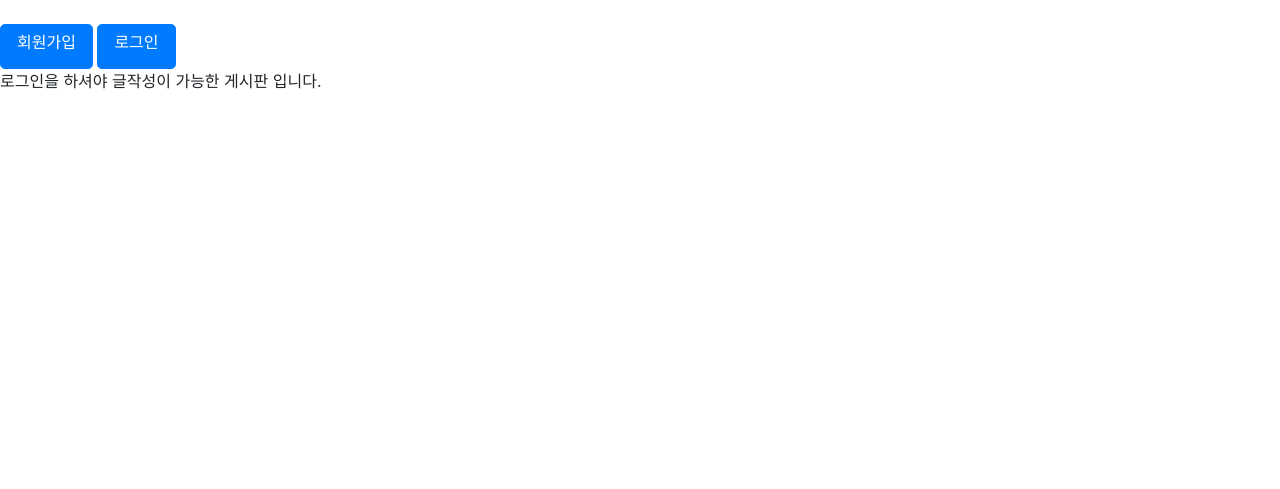
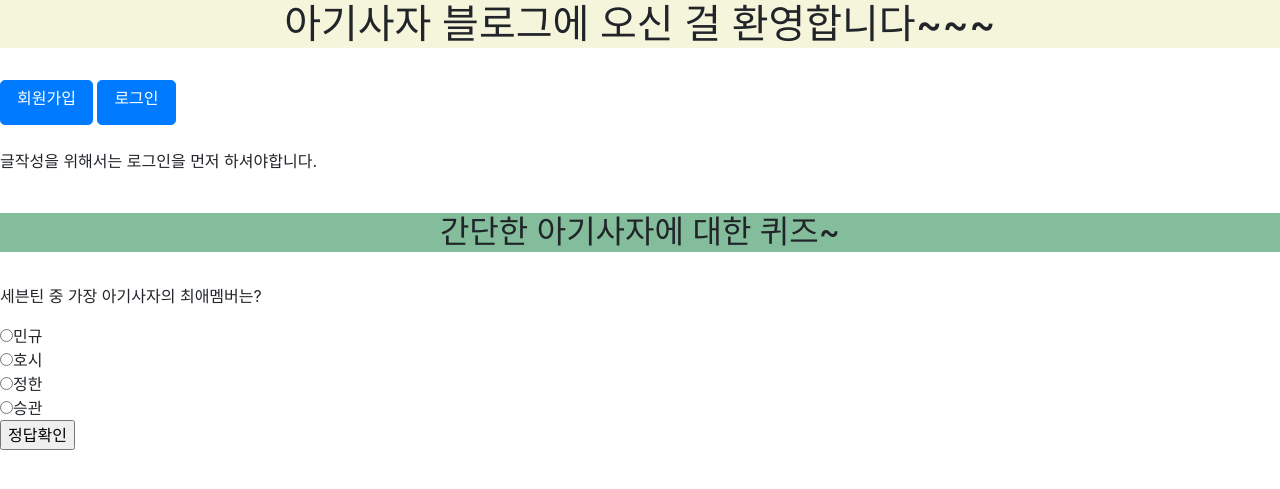
Before and after one commit to KangYeonJae/blog3, a Django app: page / in a window 1280 px wide. Shown: the top 489 px of the page. Run offline with Django 3.2, Linux system fonts and the light colour scheme; some libraries are stand-ins or nearby versions.

Commit message:
1학기중앙과제배포

```diff
--- a/myapp/templates/show.html
+++ b/myapp/templates/show.html
@@ -1,3 +1,15 @@
+<!DOCTYPE html>
+<html>
+    <head>
+        <style>
+            h1{background-color: beige; text-align: center;}
+            h2{background-color: rgb(131, 189, 155); text-align: center;}
+            </style></head>
+            <body>
+                <h1>아기사자 블로그에 오신 걸 환영합니다~~~</h1>
+
+            </body>
+</html>
 <br>
 <link rel="stylesheet" href="https://stackpath.bootstrapcdn.com/bootstrap/4.3.1/css/bootstrap.min.css" integrity="sha384-ggOyR0iXCbMQv3Xipma34MD+dH/1fQ784/j6cY/iJTQUOhcWr7x9JvoRxT2MZw1T" crossorigin="anonymous">
 {% if user.is_authenticated %}
@@ -14,13 +26,13 @@
 </a>
 {%endif%}
 {% if user.is_authenticated %}
-<h4><a href="{% url 'post' %}"><글 작성하러 가기></a></h4>
+<h4><a href="{% url 'post' %}">무엇이든지 물어보세요!</a></h4>
 {% for myapp in myapps.all %}
      <div class="container">
         <a href="{% url 'detail' myapp.id %}">
-            <ins>제목: <em>{{myapp.title}}</em></ins> <!--밑줄&기울이기-->
+            TITLE: {{myapp.title}}
         </a>
-        <p>내용: {{myapp.body}}</p>
+        <p>---{{myapp.body}}</p>
 
         <small class="text-muted">{{myapp.pub_date}}</small>
     </div>
@@ -28,6 +40,33 @@
 {%endfor%}
 
 {% else %}
-<br>
-<p>로그인을 하셔야 글작성이 가능한 게시판 입니다.</p>
+<p><br>글작성을 위해서는 로그인을 먼저 하셔야합니다.</p>
 {% endif %}
+
+
+<!DOCTYPE html>
+<html lang="ko">
+<head>
+ <meta charset="UTF-8">
+</head>
+<body>
+    <br>
+ <h2>간단한 아기사자에 대한 퀴즈~</h2>
+ <br>
+ <p> 세븐틴 중 가장 아기사자의 최애멤버는?</p>
+ <form name="form">
+  <input type="radio" name="kingName" value="v1">민규<br>
+  <input type="radio" name="kingName" value="v2">호시<br>
+  <input type="radio" name="kingName" value="v3">정한<br>
+  <input type="radio" name="kingName" value="v4">승관<br>
+  <input type="button" name="선택" value="정답확인" onclick="myFucntion()">
+ </form>
+ <p id="check"></p>
+ <script type="text/javascript">
+  function myFucntion() {
+   if(form.kingName[1].checked==true) document.getElementById("check").innerHTML="역시 저에 대해 잘 아시는군요. 찡긋";
+   else document.getElementById("check").innerHTML="헐..매우 실망입니다. 다시 공부해오세요.";
+  }
+ </script>
+</body>
+</html>
```
Also changed, not shown: myapp/templates/detail.html (+3 -70 lines), db.sqlite3, myapp/templates/edit.html (line endings or trailing spaces), myapp/templates/post.html (line endings or trailing spaces).
